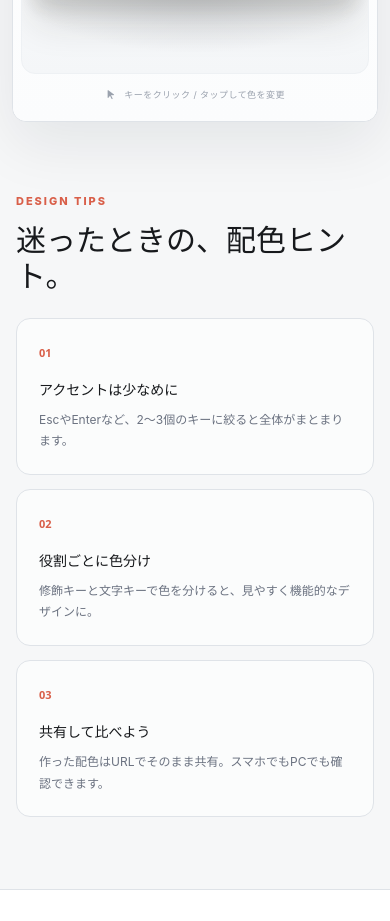
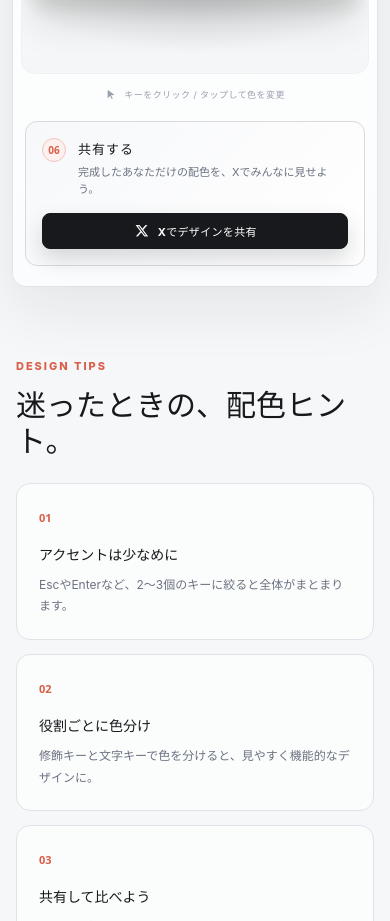
Before and after one commit to YoshihideShirai/hhkb-keytop-palette, a website built with Vite: page index.html in a window 390 px wide. Shown: the part 1780-2701 px from the top of the page. Built offline with nearby package versions, Linux system fonts and the light colour scheme.

Commit message:
Add prominent X sharing step

```diff
--- a/index.html
+++ b/index.html
@@ -189,6 +189,20 @@
             <div class="keyboard" id="keyboard" role="group" aria-label="HHKB 英語配列"></div>
           </div>
           <p class="hint"><i class="fa-solid fa-arrow-pointer" aria-hidden="true"></i> キーをクリック / タップして色を変更</p>
+
+          <section class="share-card" aria-labelledby="shareCardTitle">
+            <div class="share-card-copy">
+              <span class="step">06</span>
+              <div>
+                <h2 id="shareCardTitle">共有する</h2>
+                <p>完成したあなただけの配色を、Xでみんなに見せよう。</p>
+              </div>
+            </div>
+            <button id="xShareCtaButton" class="button share-x-button" type="button">
+              <i class="fa-brands fa-x-twitter" aria-hidden="true"></i>
+              <span>Xでデザインを共有</span>
+            </button>
+          </section>
         </div>
       </section>
 
--- a/src/dom-elements.ts
+++ b/src/dom-elements.ts
@@ -20,6 +20,7 @@ export const elements = {
   uploadPresetButton: queryElement<HTMLButtonElement>("#uploadPresetButton"),
   uploadPresetInput: queryElement<HTMLInputElement>("#uploadPresetInput"),
   xShareButton: queryElement<HTMLButtonElement>("#xShareButton"),
+  xShareCtaButton: queryElement<HTMLButtonElement>("#xShareCtaButton"),
   shareButton: queryElement<HTMLButtonElement>("#shareButton"),
   menuButton: queryElement<HTMLButtonElement>("#menuButton"),
   headerMenu: queryElement<HTMLDivElement>("#headerMenu"),
--- a/src/main.ts
+++ b/src/main.ts
@@ -52,6 +52,7 @@ const {
   uploadPresetButton,
   uploadPresetInput,
   xShareButton,
+  xShareCtaButton,
   shareButton,
   menuButton,
   headerMenu,
@@ -260,6 +261,17 @@ function currentShareUrl(): string {
 
 function syncUserChangeToUrl(): void {
   updateUrl();
+}
+
+function shareOnX(): void {
+  const intentUrl = new URL("https://twitter.com/intent/tweet");
+  intentUrl.searchParams.set("url", currentShareUrl());
+  intentUrl.searchParams.set(
+    "text",
+    "HHKB Keytop Paletteで、あなただけの配色を作りました",
+  );
+  intentUrl.searchParams.set("hashtags", "hhkb");
+  window.open(intentUrl.href, "_blank", "noopener,noreferrer");
 }
 
 function toast(message: string): void {
@@ -565,13 +577,8 @@ function bindEvents(): void {
     uploadPresetInput.value = "";
   });
 
-  xShareButton.addEventListener("click", () => {
-    const intentUrl = new URL("https://twitter.com/intent/tweet");
-    intentUrl.searchParams.set("url", currentShareUrl());
-    intentUrl.searchParams.set("text", "HHKB Keytop Paletteで配色を作りました");
-    intentUrl.searchParams.set("hashtags", "hhkb");
-    window.open(intentUrl.href, "_blank", "noopener,noreferrer");
-  });
+  xShareButton.addEventListener("click", shareOnX);
+  xShareCtaButton.addEventListener("click", shareOnX);
 
   shareButton.addEventListener("click", async () => {
     const shareUrl = currentShareUrl();
--- a/styles.css
+++ b/styles.css
@@ -1071,6 +1071,45 @@ main {
 .hint i {
   margin-right: 5px;
 }
+.share-card {
+  margin-top: 24px;
+  padding: 18px 20px;
+  display: flex;
+  align-items: center;
+  justify-content: space-between;
+  gap: 24px;
+  border: 1px solid color-mix(in srgb, var(--ink), #fff 84%);
+  border-radius: 12px;
+  background: linear-gradient(135deg, #f7f8fa, #fff);
+}
+.share-card-copy {
+  display: flex;
+  align-items: flex-start;
+  gap: 12px;
+}
+.share-card-copy h2 {
+  margin: 1px 0 6px;
+}
+.share-card-copy p {
+  margin: 0;
+  color: var(--muted);
+  font-size: 11px;
+  line-height: 1.6;
+}
+.share-x-button {
+  flex: 0 0 auto;
+  min-height: 44px;
+  padding-inline: 20px;
+  border-color: var(--ink);
+  background: var(--ink);
+  color: #fff;
+  box-shadow: 0 10px 22px rgba(17, 24, 39, 0.16);
+}
+.share-x-button:hover {
+  background: #2b2e33;
+  border-color: #2b2e33;
+  box-shadow: 0 12px 26px rgba(17, 24, 39, 0.22);
+}
 .controls-card {
   display: block;
   min-width: 0;
@@ -1560,6 +1599,16 @@ footer {
   .hint {
     font-size: 9px;
   }
+  .share-card {
+    margin-top: 20px;
+    padding: 16px;
+    align-items: stretch;
+    flex-direction: column;
+    gap: 14px;
+  }
+  .share-x-button {
+    width: 100%;
+  }
   .toolbar-options {
     align-items: flex-end;
     flex-direction: column;
```
